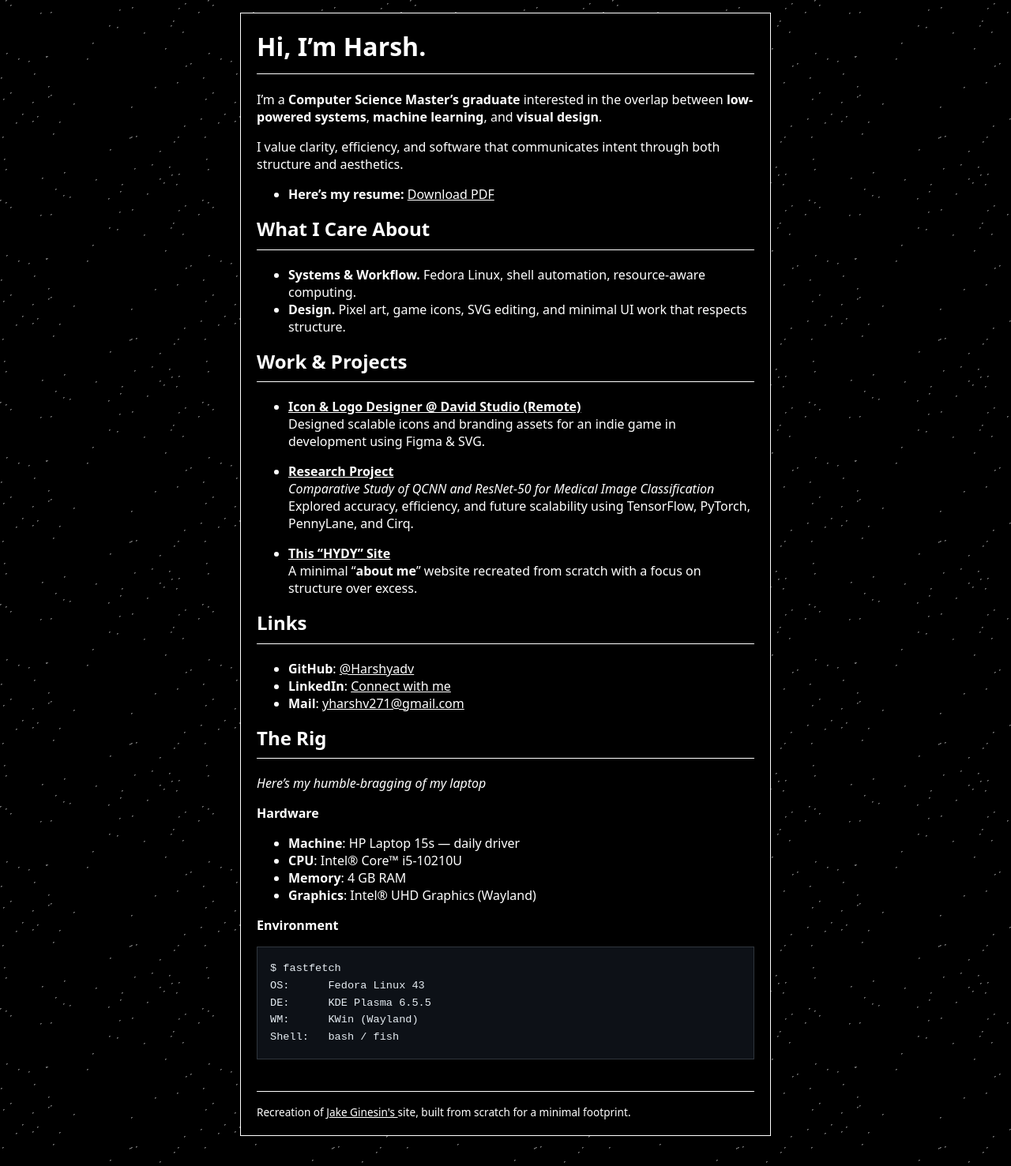
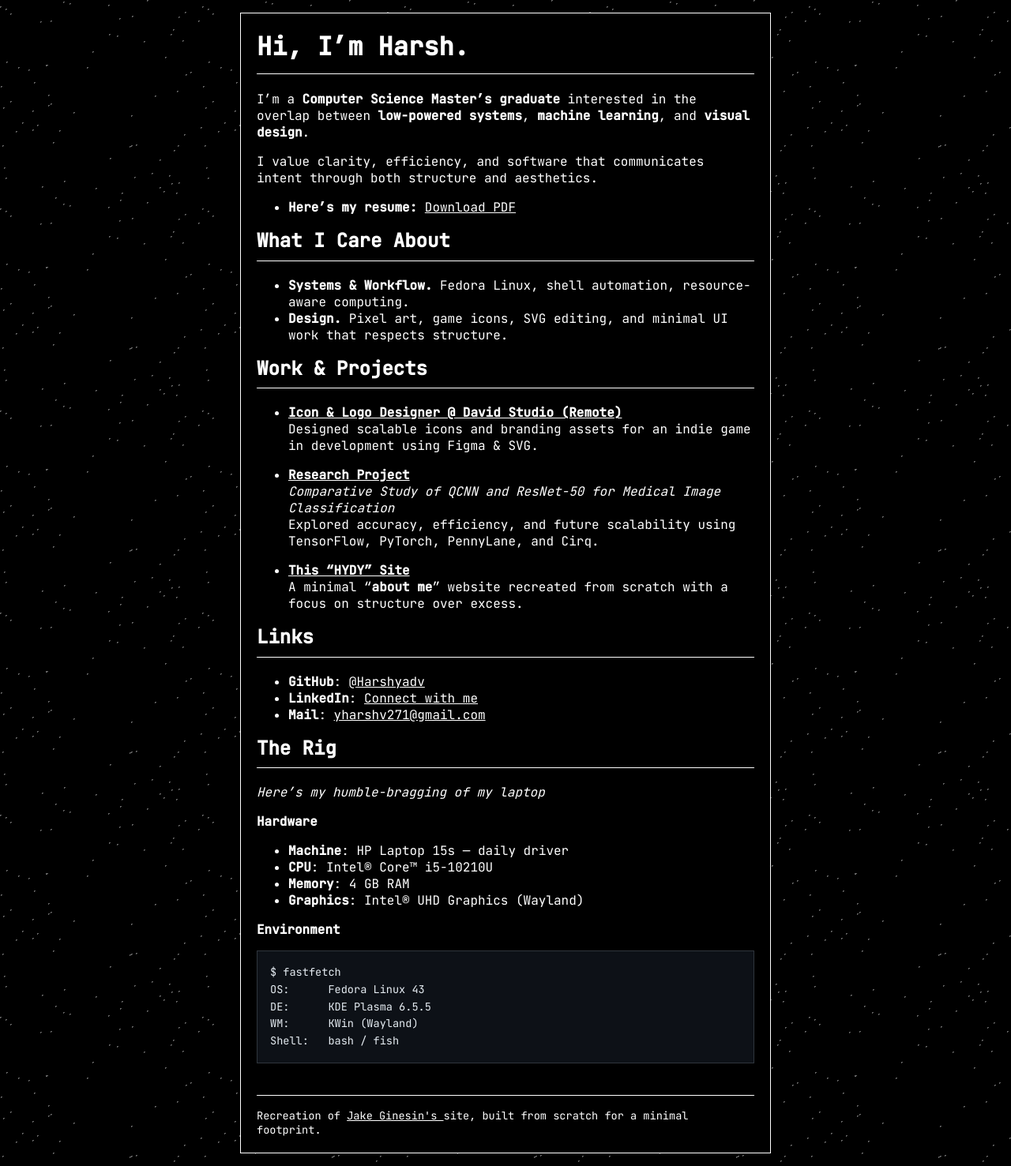
Before and after one commit to Harshyadv/HYDV, a Jekyll site: the page built from index.md, in a window 1280 px wide. Shown: the whole page at 79% size. Built offline with Jekyll 4.4.1, drawn with Linux system fonts in a browser that asks for light colours.

Commit message:
fix the fonts permissions

```diff
--- a/assets/style.css
+++ b/assets/style.css
@@ -1,11 +1,4 @@
-@font-face {
-    font-family: "JetBrains Mono Nerd Font";
-    src: url("https://cdn.jsdelivr.net/gh/ryanoasis/nerd-fonts@master/patched-fonts/JetBrainsMono/Regular/JetBrainsMonoNerdFont-Regular.woff2")
-        format("woff2");
-    font-weight: 400;
-    font-style: normal;
-    font-display: swap;
-}
+@import url("https://fonts.googleapis.com/css2?family=JetBrains+Mono:wght@400;500&display=swap");
 
 /* Pure Black & White Minimal Theme */
 :root {
@@ -36,6 +29,7 @@ body {
 
     color: var(--text-color);
     font-family:
+        "JetBrains Mono",
         system-ui,
         -apple-system,
         BlinkMacSystemFont,
```
Also changed, not shown: 1 other file.
